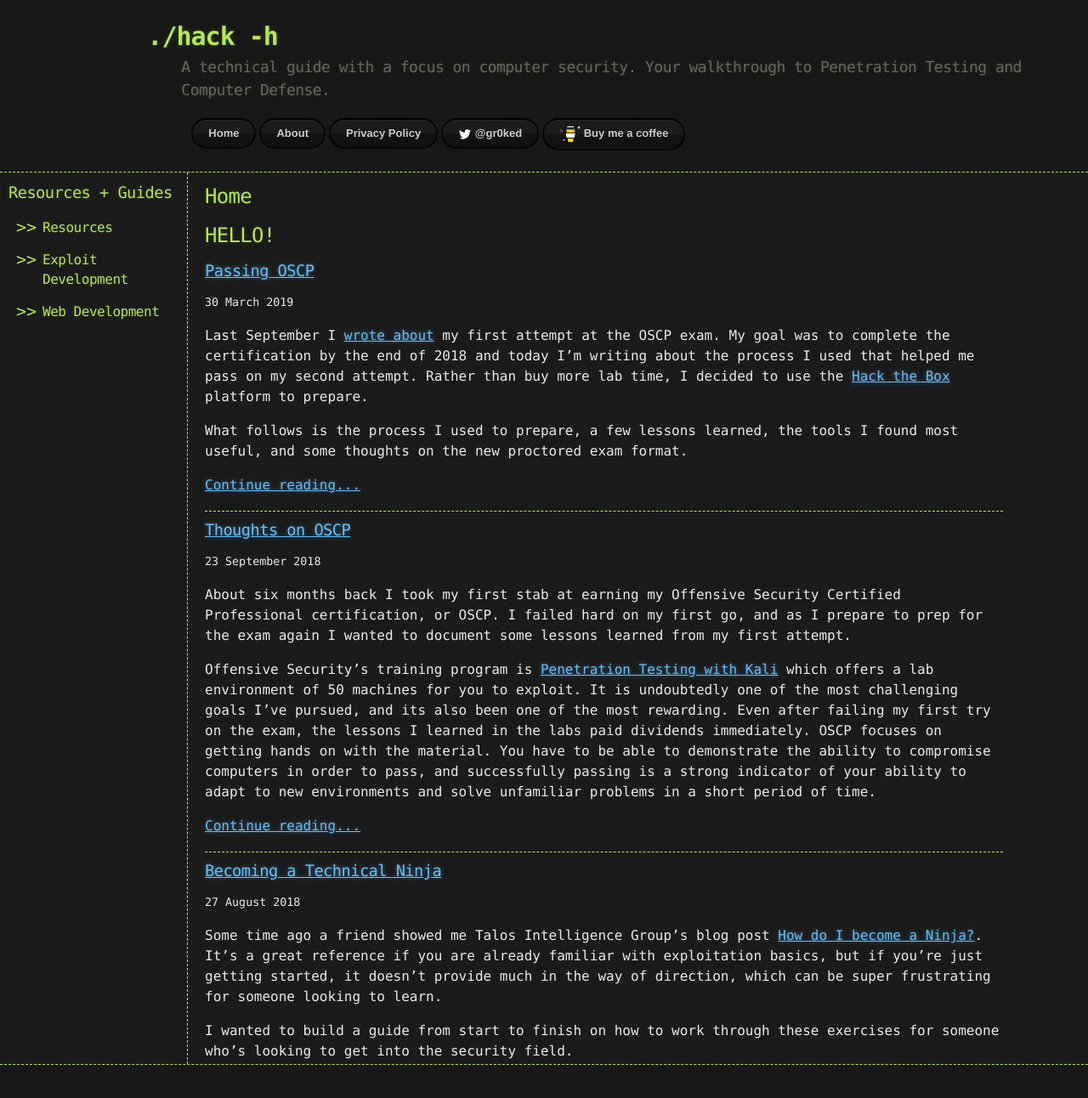
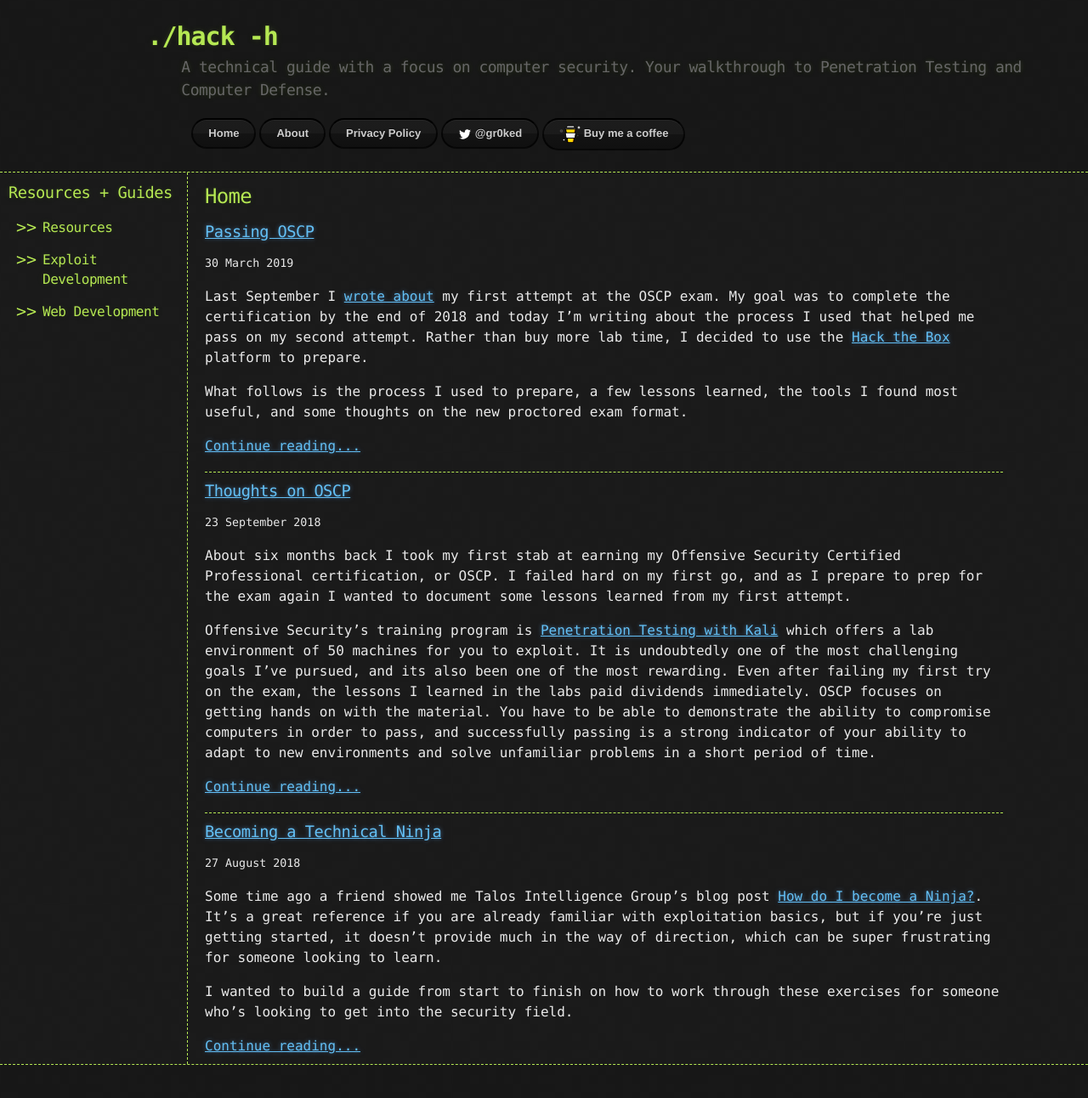
Before and after one commit to 6r0k3d/6r0k3d.github.io, a Jekyll site: the page built from index.md, in a window 1280 px wide. Shown: the top 1292 px of the page at 85% size. Built offline with Jekyll 4.4.1, drawn with Linux system fonts in a browser that asks for light colours; comment, search, counter and statistics services are not loaded.

Commit message:
revert test

```diff
--- a/_layouts/home.html
+++ b/_layouts/home.html
@@ -8,7 +8,7 @@ layout: default
   {%- endif -%}
 
   {{ content }}
-    <h1> HELLO! </h1>
+
   {%- if site.posts.size > 0 -%}
 
       {%- for post in site.posts -%}
```
